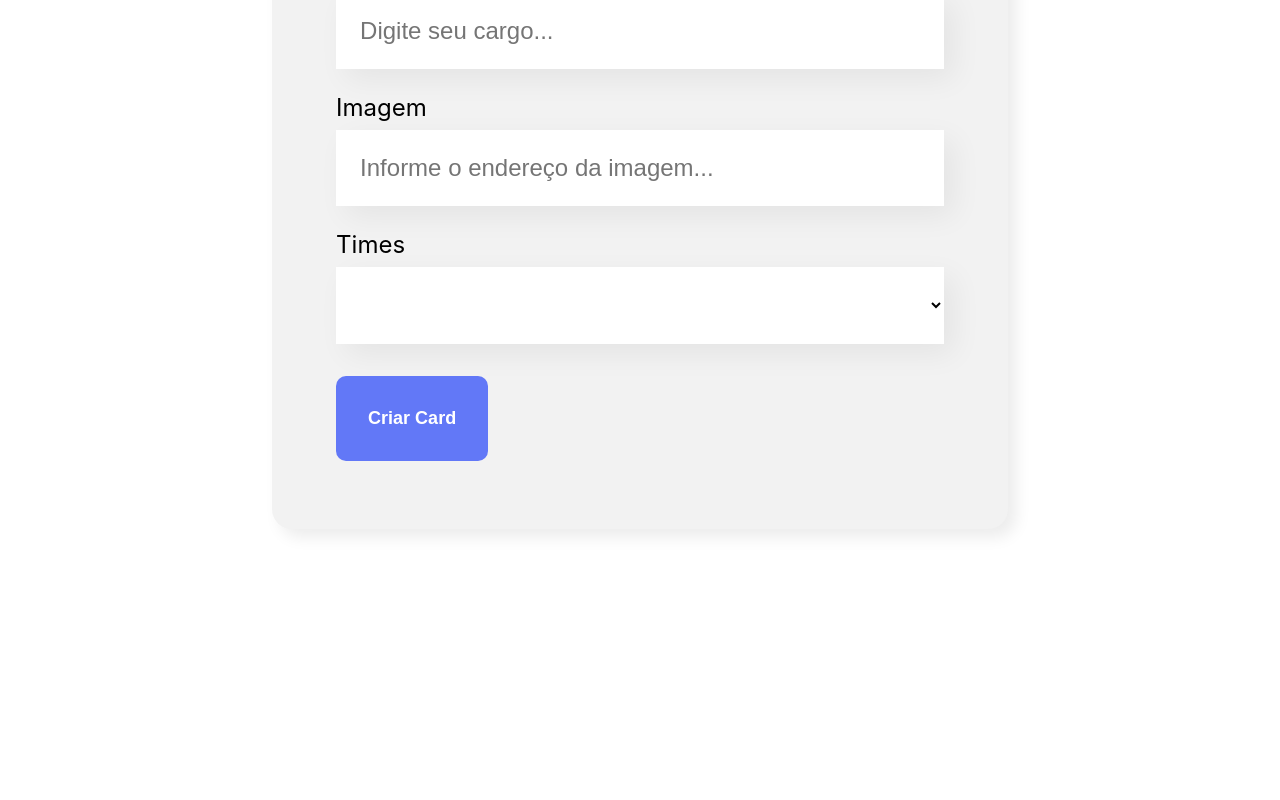
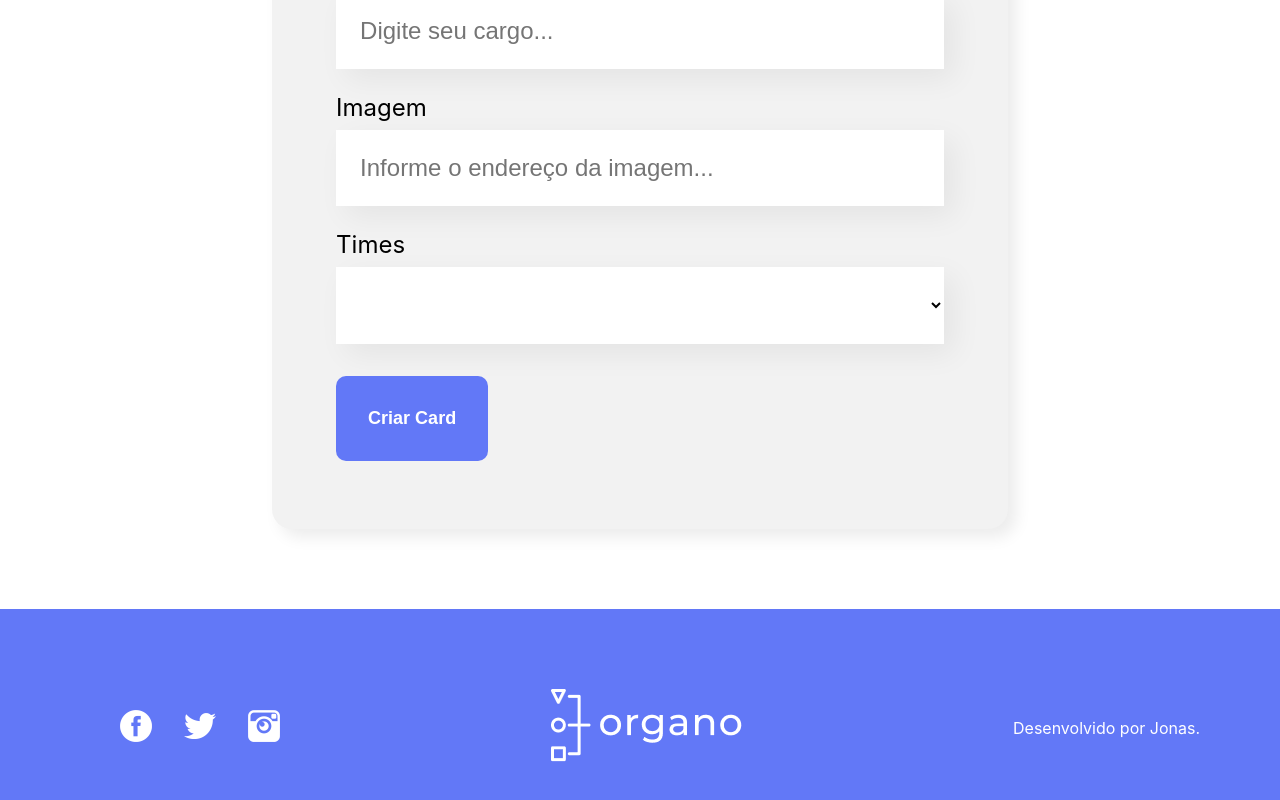
Before and after one commit to jonasluis/organo, a React (Create React App) app: page / in a window 1280 px wide. Shown: the part 868-1668 px from the top of the page. Before the commit the page ends 1477 px from the top, so only its background shows below. Built offline with nearby package versions, Linux system fonts and the light colour scheme; the HTML template or start-up script is replaced by a standard one.

Commit message:
:sparkles: feat:  Rodape

```diff
--- a/src/App.js
+++ b/src/App.js
@@ -2,6 +2,7 @@
 import Banner from './componentes/Banner/index.js';
 import Formulario from './componentes/Formulario/index.js';
 import Time from './componentes/Time/index.js';
+import Rodape from './componentes/Rodape/index.js';
 
 function App() {
 
@@ -66,6 +67,7 @@
         corSecundaria={time.corSecundaria}
         colaboradores={colaboradores.filter(colaborador => colaborador.time === time.nome)}
       />)}
+      <Rodape/>
     </div>
   );
 }
--- /dev/null
+++ b/src/componentes/Rodape/index.css
@@ -0,0 +1,17 @@
+.footer {
+    background: #6278F7;
+    color: #FFF;
+    padding: 80px;
+    display: flex;
+    justify-content: space-between;
+    align-items: center;
+}
+
+.footer ul li {
+    display: inline-block;
+    margin-right: 32px;
+}
+
+.footer ul li:last-child {
+    margin-right: 0;
+}
--- /dev/null
+++ b/src/componentes/Rodape/index.js
@@ -0,0 +1,35 @@
+import './index.css'
+
+export default function Rodape(){
+    return (<footer className='footer'>
+        <section>
+            <ul>
+                <li>
+                    <a href="facebook.com" target="_blank">
+                        <img src='/assets/fb.png' alt='Logo facebook'/>
+                    </a>
+                </li>
+                <li>
+                <a href="twitter.com" target="_blank">
+                    <img src="/assets/tw.png" alt="" />
+                </a>
+            </li>
+            <li>
+                <a href="instagram.com" target="_blank">
+                    <img src="/assets/ig.png" alt="" />
+                </a>
+            </li>
+        </ul>
+       </section>
+       <section>
+       <img src="/assets/logo.png" alt="" />
+       </section>
+       <section>
+        <p>
+            Desenvolvido por Jonas.
+        </p>
+        </section>
+    </footer>
+
+    )
+}
```
